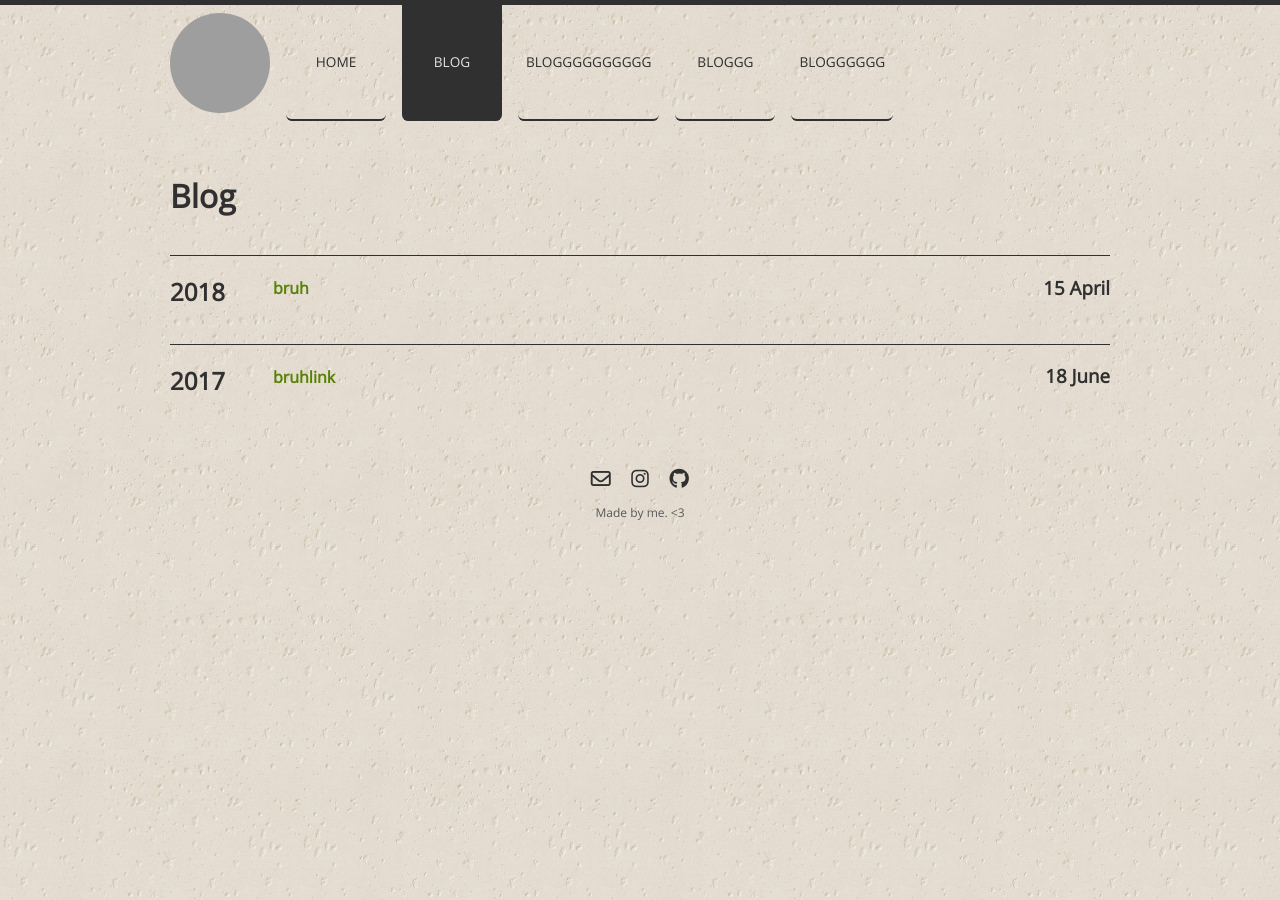
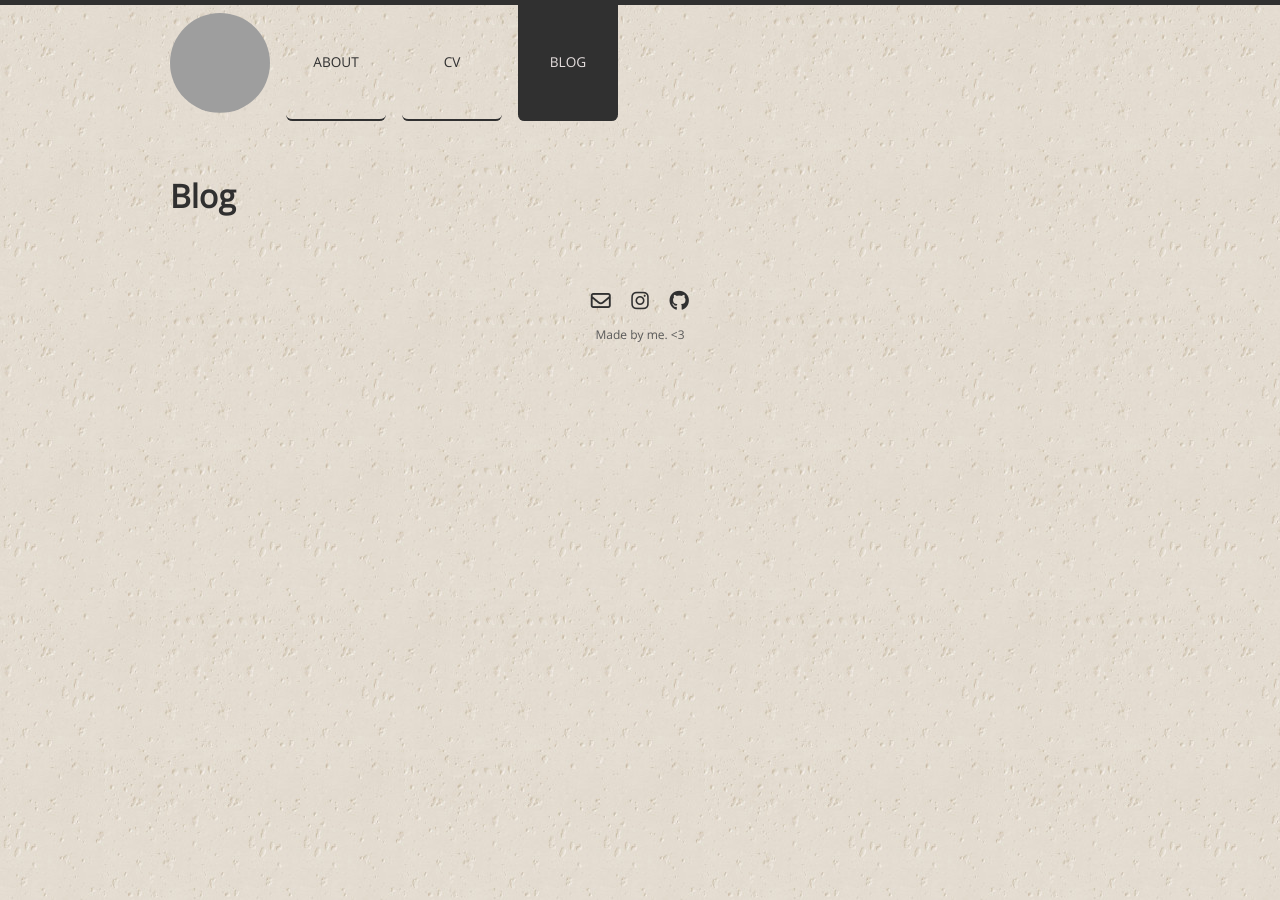
Before and after one commit to eacrawford02/eacrawford02.github.io, a Jekyll site: the page built from pages/blog.md, in a window 1280 px wide. Built offline with Jekyll 4.4.1, drawn with Linux system fonts in a browser that asks for light colours; nearby versions of some CDN libraries; grey boxes are pictures that could not be loaded.

Commit message:
Finished base site to satisfaction

```diff
--- a/_data/links.yml
+++ b/_data/links.yml
@@ -2,8 +2,7 @@
   url: /
 - title: About
   url: /pages/about.html
+- title: CV
+  url: /assets/pdfs/resume.pdf
 - title: Blog
   url: /pages/blog.html
-- title: Blogggggggggg
-- title: Bloggg
-- title: Blogggggg
--- a/_includes/navigation.html
+++ b/_includes/navigation.html
@@ -1,19 +1,28 @@
 <nav id="main-navigation">
 
   {% for item in site.data.links %}
-  {% if item.title == "About" %}
-  {% assign about_page = item.url %}
+  {% if item.title == "Home" %}
+  {% assign home_page = item.url %}
+  {% endif %}
+  {% if item.title == "CV" %}
+  {% assign cv = item.url %}
   {% endif %}
   {% endfor %}
 
-  <a href="{{ about_page }}" title="About" id="profile"></a>
+  <a href="{{ home_page }}" title="Home" id="profile"></a>
   <div id="page-links">
     {% for item in site.data.links %}
-    {% if item.url != about_page %}
+    {% if item.url != home_page %}
     {% if page.url == item.url %}
     <a href="{{ item.url }}" title="{{ item.title }}" class="current-page">{{ item.title }}</a>
     {% else %}
+    {% if item.url == cv %}
+    <a href="{{ item.url }}" title="{{ item.title }}" target="_blank">
+      {{ item.title }}
+    </a>
+    {% else %}
     <a href="{{ item.url }}" title="{{ item.title }}">{{ item.title }}</a>
+    {% endif %}
     {% endif %}
     {% endif %}
     {% endfor %}
--- a/_layouts/blog.html
+++ b/_layouts/blog.html
@@ -8,10 +8,10 @@
 
   <section class="post-list">
     {% assign sorted_posts = site.posts | sort: "date" | reverse %}
-    {% assign counter = 1 %}
+    {% assign counter = -1 %}
 
     {% for post in sorted_posts %}
-    {% if counter == sorted_posts.size %}
+    {% if counter == -1 %}
     <div class="new-year">
       <h2>{{ post.date | date: "%Y" }}</h2>
       <a href="{{ post.url | remove_first: '/' | absolute_url }}"><h4>{{ post.title }}</h4></a>
@@ -22,10 +22,9 @@
       </div>
     </div>
     {% else %}
-    {% assign counter = counter | plus: 1 %}
     {% assign current_year = post.date | date: "%Y" %}
-    {% assign next_year = sorted_posts[counter] %}
-    {% if current_year != next_year %}
+    {% assign prev_year = sorted_posts[counter].date | date: "%Y" %}
+    {% if current_year != prev_year %}
     <div class="new-year">
       <h2>{{ post.date | date: "%Y" }}</h2>
       <a href="{{ post.url | remove_first: '/' | absolute_url }}"><h4>{{ post.title }}</h4></a>
@@ -37,6 +36,7 @@
     </div>
     {% else %}
     <div class="current-year">
+      <h2>{{ post.date | date: "%Y" }}</h2>
       <a href="{{ post.url | remove_first: '/' | absolute_url }}"><h4>{{ post.title }}</h4></a>
       <div class="date">
         <time datetime="{{ post.date | date: '%Y-%m-%d' }}">
@@ -46,6 +46,7 @@
     </div>
     {% endif %}
     {% endif %}
+    {% assign counter = counter | plus: 1 %}
     {% endfor %}
   </section>
 </main>
--- a/_posts/2017-06-18-test-2.md
+++ /dev/null
@@ -1,5 +0,0 @@
----
-layout: page
-title: bruhlink
-date: 2017-06-18
----
--- a/_posts/2018-04-15-test-1.md
+++ /dev/null
@@ -1,5 +0,0 @@
----
-layout: page
-title: bruh
-date: 2018-04-15
----
--- a/assets/css/main.css
+++ b/assets/css/main.css
@@ -76,12 +76,12 @@
   border-radius: 125px;
   background-image: url("../images/profile.jpg");
   background-position: center;
-  background-size: 100%;
+  background-size: 135%;
   transition: all ease-in-out 0.5s;
 }
 
 main.homepage > .profile:hover {
-  background-size: 125%;
+  background-size: 160%;
 }
 
 main.homepage > .profile #page-link {
@@ -150,7 +150,7 @@
   margin-bottom: 0.5rem;
   background-image: url("../images/profile.jpg");
   background-position: center;
-  background-size: 100%;
+  background-size: 135%;
 }
 
 header > nav#main-navigation > #page-links {
@@ -216,9 +216,17 @@
   border-top: 1px solid #303030;
 }
 
+main.blog > section.post-list > div.current-year {
+  margin-top: -2rem;
+}
+
 main.blog > section.post-list > div > .date {
   display: block;
   flex-grow: 0;
+}
+
+main.blog > section.post-list > div.current-year > h2 {
+  visibility: hidden;
 }
 
 main.blog > section.post-list > div > a {
```
Also changed, not shown: index.html (+9 -0 lines), 2 other files.
